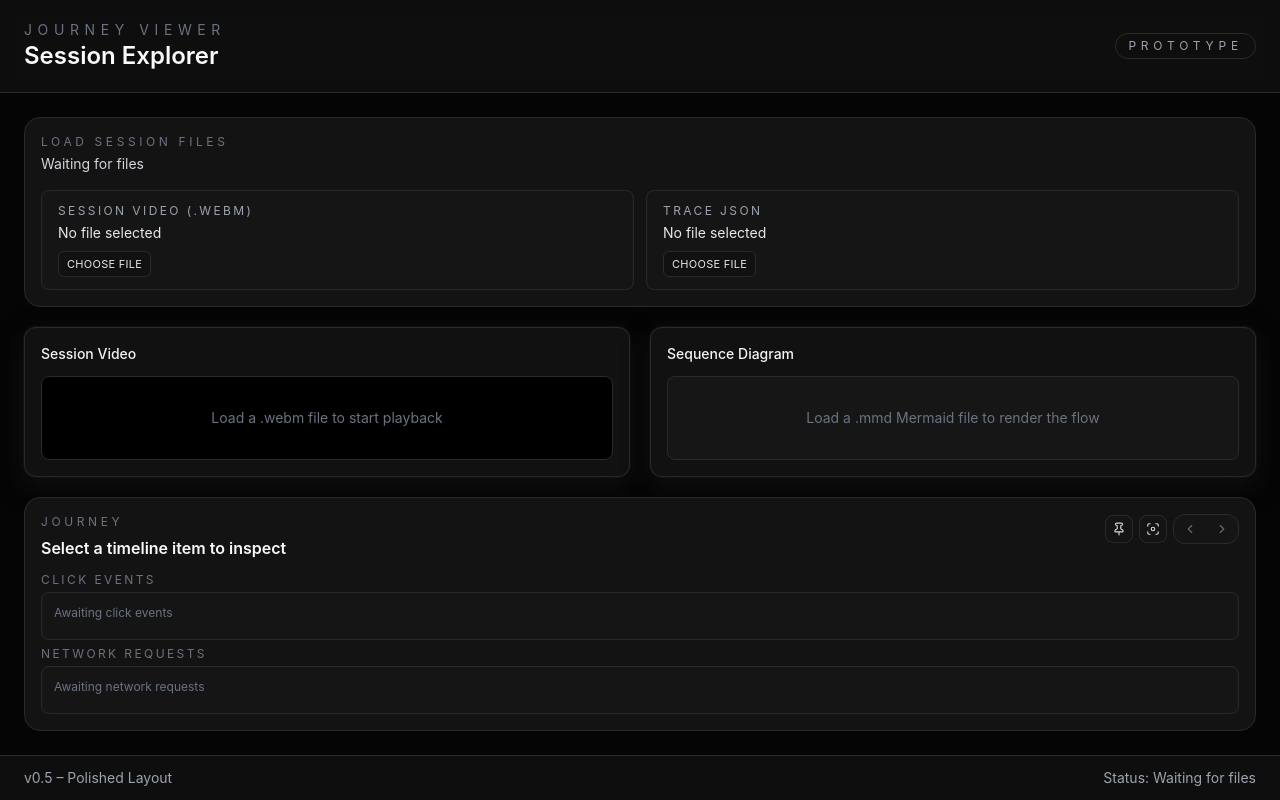
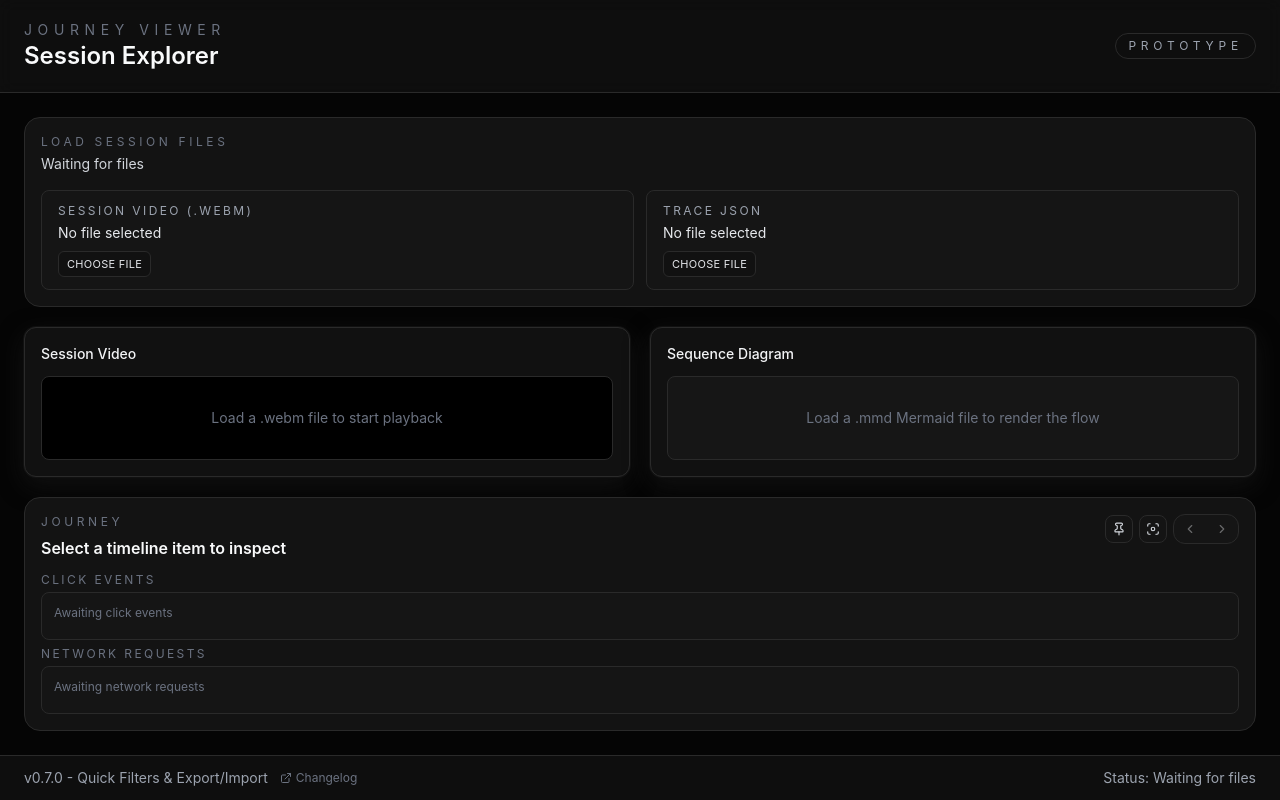
Before and after one commit to mijailpaz/journey-recorder-viewer, a React (Vite) app: page / in a window 1280 px wide. Built offline with nearby package versions, Linux system fonts and the light colour scheme.

Commit message:
changelog added

```diff
--- a/src/components/FooterBar.tsx
+++ b/src/components/FooterBar.tsx
@@ -1,13 +1,29 @@
+import { ExternalLink } from 'lucide-react'
+
 type FooterBarProps = {
   version?: string
   status: string
 }
 
-const FooterBar = ({ version = 'v0.5 – Polished Layout', status }: FooterBarProps) => {
+const CHANGELOG_URL = 'https://github.com/mijailpaz/journey-recorder-viewer/blob/main/CHANGELOG.md'
+
+const FooterBar = ({ version = 'v0.7.0 - Quick Filters & Export/Import', status }: FooterBarProps) => {
   return (
     <footer className="border-t border-borderMuted bg-panel/80 px-6 py-3 text-sm text-gray-400">
       <div className="flex items-center justify-between">
-        <span>{version}</span>
+        <div className="flex items-center gap-3">
+          <span>{version}</span>
+          <a
+            href={CHANGELOG_URL}
+            target="_blank"
+            rel="noopener noreferrer"
+            className="flex items-center gap-1 text-gray-500 transition hover:text-gray-300"
+            title="View changelog"
+          >
+            <ExternalLink size={12} />
+            <span className="text-xs">Changelog</span>
+          </a>
+        </div>
         <span>Status: {status}</span>
       </div>
     </footer>
```
Also changed, not shown: 1 other file (tests, documents, lock files or other folders).
